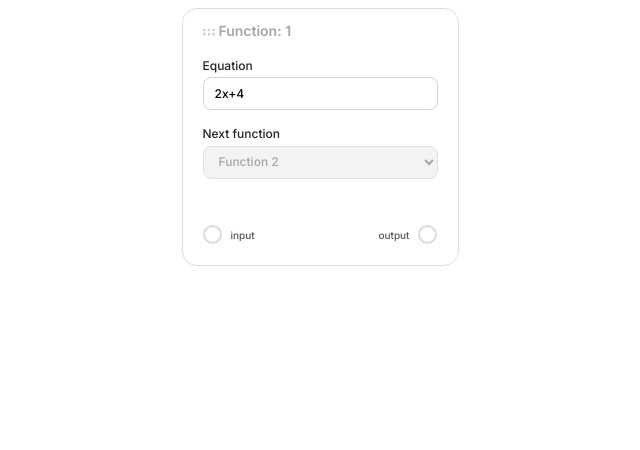
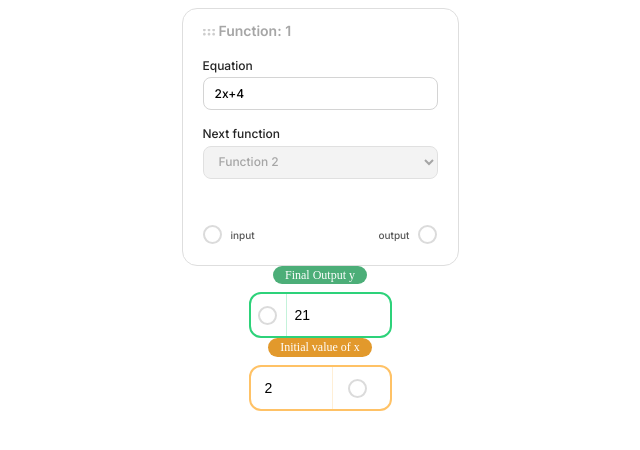
Before and after one commit to priyanshujoshi99/function-chaining, a React (Vite) app: page / in a window 1280 px wide. Shown: the top 450 px of the page, without its empty margins (320-960 px from the left). Built offline with nearby package versions, Linux system fonts and the light colour scheme.

Commit message:
Added InputNumber component

```diff
--- a/package.json
+++ b/package.json
@@ -21,6 +21,7 @@
     "@types/react": "^18.3.12",
     "@types/react-dom": "^18.3.1",
     "@vitejs/plugin-react": "^4.3.3",
+    "classnames": "^2.5.1",
     "eslint": "^9.13.0",
     "eslint-plugin-react-hooks": "^5.0.0",
     "eslint-plugin-react-refresh": "^0.4.14",
--- a/src/App.tsx
+++ b/src/App.tsx
@@ -1,7 +1,9 @@
 import FunctionCard from './components/FunctionCard';
+import InputNumber from './components/InputNumber';
 
 const App = () => {
   return (
+    <>
       <div
         style={{
           display: 'flex',
@@ -15,6 +17,11 @@ const App = () => {
           nextFunction="Function 2"
         />
       </div>
+
+      <InputNumber type="output" value={21} />
+
+      <InputNumber type="input" />
+    </>
   );
 };
 
--- /dev/null
+++ b/src/components/InputNumber/InputNumber.module.css
@@ -0,0 +1,91 @@
+.container {
+  display: flex;
+  flex-direction: column;
+  align-items: center;
+}
+
+.inputLabel {
+  background-color: hsla(36, 76%, 53%, 1);
+  color: white;
+  padding: 2px 12px;
+  border-radius: 20px;
+  font-size: 12px;
+  margin-bottom: 8px;
+  font-size: 600;
+  line-height: 14.52px;
+  text-align: left;
+}
+
+.outputLabel {
+  composes: inputLabel;
+  background-color: hsla(147, 39%, 49%, 1);
+}
+
+.inputContainer {
+  display: flex;
+  align-items: center;
+  justify-content: space-between;
+  border: 2px solid hsla(36, 100%, 70%, 1);
+  border-radius: 12px;
+  padding: 6px 12px;
+  width: 115px;
+  height: 30px;
+  position: relative;
+}
+
+.inputContainer::before {
+  content: '';
+  position: absolute;
+  left: 81px;
+  height: 100%;
+  width: 1px;
+  background-color: hsla(36, 100%, 92%, 1);
+}
+
+.input {
+  width: 71px;
+  height: 100%;
+  border: none;
+  outline: none;
+  font-size: 14px;
+}
+
+.outputContainer {
+  composes: inputContainer;
+  border: 2px solid hsla(148, 65%, 50%, 1);
+}
+
+.outputContainer::before {
+  content: '';
+  position: absolute;
+  left: 35px;
+  height: 100%;
+  width: 1px;
+  background-color: hsla(148, 64%, 86%, 1);
+}
+
+.output {
+  composes: input;
+  margin-left: 20px;
+  width: 81px;
+}
+
+.circle {
+  flex-grow: 1;
+  height: 100%;
+  border-radius: 50%;
+  background-color: hsla(0, 0%, 100%, 1);
+  position: relative;
+  display: flex;
+  align-items: center;
+  justify-content: center;
+}
+
+.circle::before {
+  content: '';
+  position: absolute;
+  width: 15px;
+  height: 15px;
+  border: 2px solid hsla(0, 0%, 86%, 1);
+  border-radius: 50%;
+}
--- /dev/null
+++ b/src/components/InputNumber/InputNumber.tsx
@@ -0,0 +1,65 @@
+import classNames from 'classnames';
+import React, { useState } from 'react';
+import styles from './InputNumber.module.css';
+
+interface InputNumberProps {
+  type?: 'input' | 'output';
+  value?: number;
+}
+
+const InputNumber: React.FC<InputNumberProps> = ({
+  type = 'input',
+  value: propValue
+}) => {
+  const [value, setValue] = useState(2);
+
+  const isOutput = type === 'output';
+  const labelText = isOutput ? 'Final Output y' : 'Initial value of x';
+
+  const handleInputChange = (event: React.ChangeEvent<HTMLInputElement>) => {
+    if (!isOutput) {
+      setValue(Number(event.target.value));
+    }
+  };
+
+  return (
+    <section className={styles.container} aria-live="polite">
+      <label
+        htmlFor="inputNumberField"
+        className={classNames(styles.label, {
+          [styles.outputLabel]: isOutput,
+          [styles.inputLabel]: !isOutput
+        })}
+      >
+        {labelText}
+      </label>
+      {isOutput ? (
+        <div className={styles.outputContainer}>
+          <div className={styles.circle} aria-hidden="true"></div>
+          <input
+            id="inputNumberField"
+            type="number"
+            value={propValue}
+            onChange={handleInputChange}
+            readOnly
+            className={styles.output}
+            aria-readonly={isOutput}
+          />
+        </div>
+      ) : (
+        <div className={styles.inputContainer}>
+          <input
+            id="inputNumberField"
+            type="number"
+            value={value}
+            onChange={handleInputChange}
+            className={styles.input}
+          />
+          <div className={styles.circle} aria-hidden="true"></div>
+        </div>
+      )}
+    </section>
+  );
+};
+
+export default InputNumber;
--- /dev/null
+++ b/src/components/InputNumber/index.ts
@@ -0,0 +1,3 @@
+import InputNumber from './InputNumber';
+
+export default InputNumber;
```
Also changed, not shown: 1 other file (tests, documents, lock files or other folders). Lines whose indentation alone changed are shown as unchanged.
